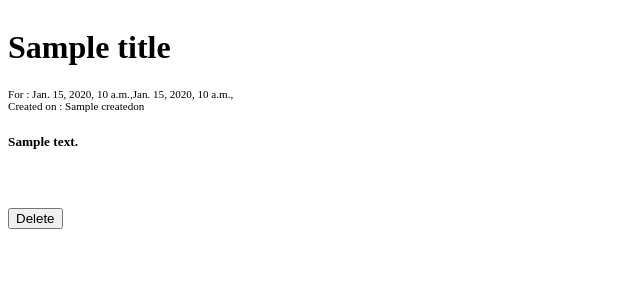
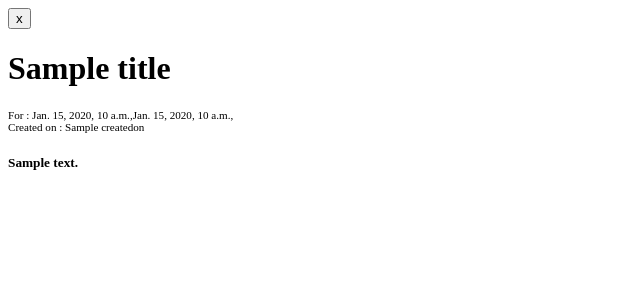
Before and after one commit to RayDragon/internray, a Django app: template templates/info_card.html in a window 1280 px wide. Shown: the top 300 px of the page, without its empty margins (0-640 px from the left). Run offline with Django 3.2, Linux system fonts and the light colour scheme; the template is opened without the code that fills it: most values are stand-ins (such as "Sample title", 1, 10 or a date in 2020).

Commit message:
calender view updated

```diff
--- a/calender/views.py
+++ b/calender/views.py
@@ -25,7 +25,7 @@
     ], selected='To-do-list', color='black'))
     pg.add_to_body(pg.get_row([
         ['1/4', "<br>"+memobox],
-        ['3/4', lists]
+        ['3/4', "<br>"+lists]
     ]))
     return HttpResponse(pg.get_page("Calender"))
 
--- a/templates/info_card.html
+++ b/templates/info_card.html
@@ -1,7 +1,9 @@
 <div class="w3-container w3-quarter w3-{{ color }}" style="min-width: 200px;">
-    <div class="w3-card-4">
-    <div style="height: 200px; overflow-y: scroll;">
-    <header class="w3-center w3-container">
+    <div class="w3-card-4 w3-green">
+        <div style="height: 200px; overflow-y: scroll;">
+
+    <header class="w3-white w3-container w3-display-container">
+        <small class="w3-display-topright"><button class="w3-button" onclick="Deletetdl({{ id }})">x</button></small>    <div class=></div>
         <h1 class="w3-center">
             {{ title }}
         </h1>
@@ -12,6 +14,5 @@
     </div>
 
     </div>
-    <small><small><button class="w3-button w3-red" onclick="Deletetdl({{ id }})">Delete</button></small></small>    <div class=></div>
     </div>
 </div>
```
Also changed, not shown: db.sqlite3.
